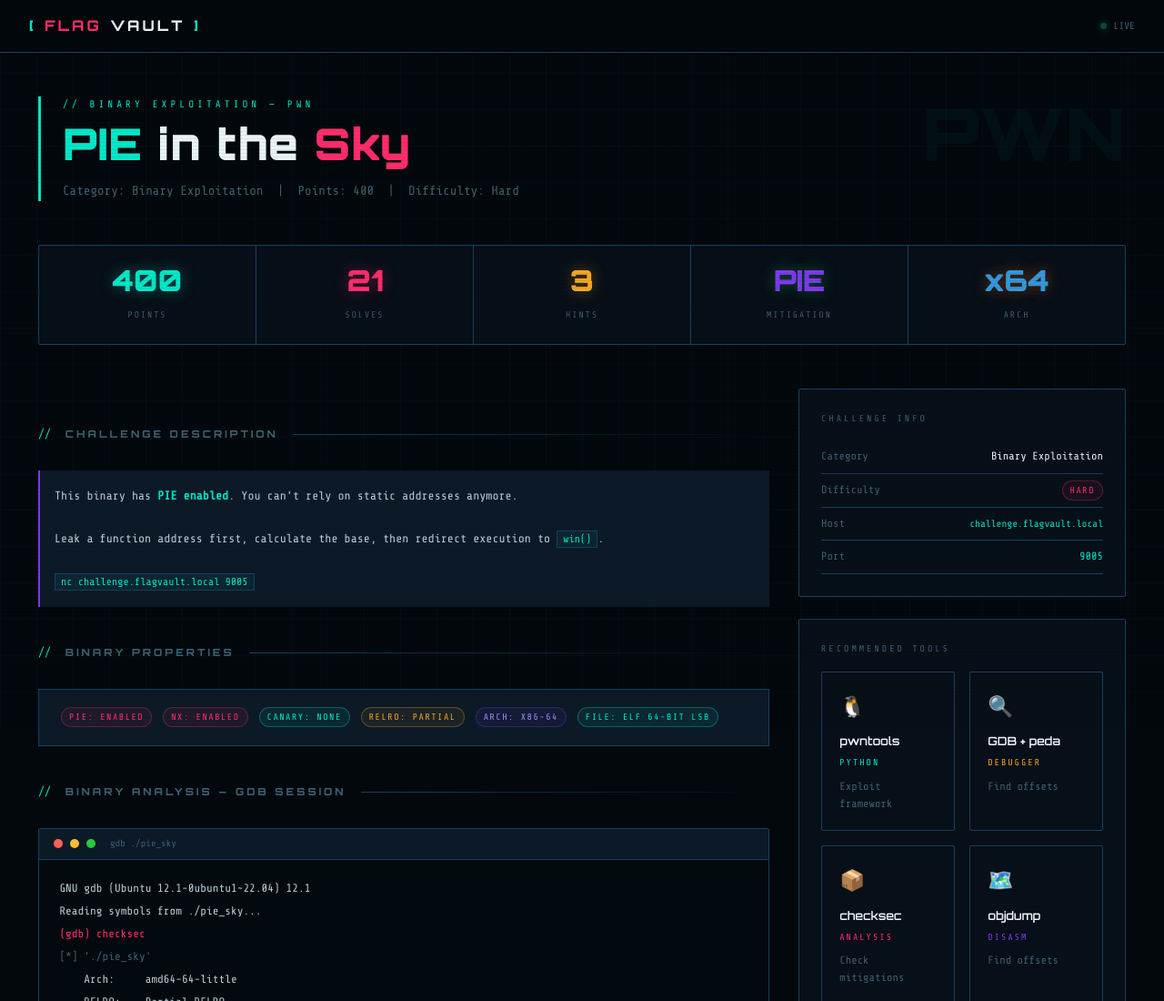
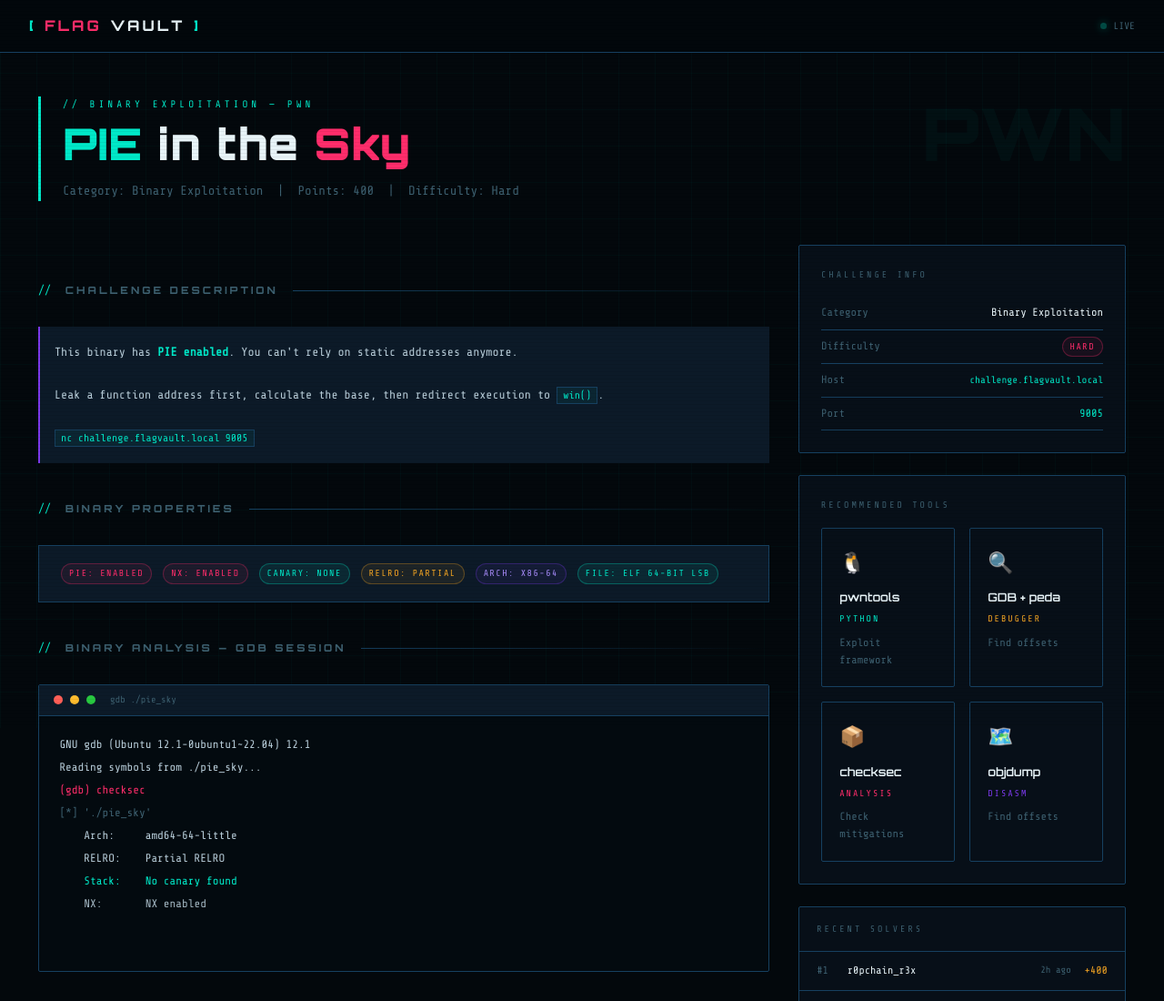
Before and after one commit to harshilcyber2026-ops/PIE-in-the-Sky, a plain HTML site: page index.html in a window 1280 px wide. Shown: the top 1100 px of the page at 91% size. Drawn offline with nearby package versions, Linux system fonts and the light colour scheme.

Commit message:
Update index.html

```diff
--- a/index.html
+++ b/index.html
@@ -32,30 +32,6 @@
       <span class="hl">PIE</span> in the <span class="hl2">Sky</span>
     </h1>
     <p class="page-desc">Category: Binary Exploitation &nbsp;|&nbsp; Points: 400 &nbsp;|&nbsp; Difficulty: Hard</p>
-  </div>
-
-  <!-- STATS STRIP -->
-  <div class="stats-strip">
-    <div class="stat-box">
-      <span class="stat-val">400</span>
-      <span class="stat-label">Points</span>
-    </div>
-    <div class="stat-box">
-      <span class="stat-val red">21</span>
-      <span class="stat-label">Solves</span>
-    </div>
-    <div class="stat-box">
-      <span class="stat-val amber">3</span>
-      <span class="stat-label">Hints</span>
-    </div>
-    <div class="stat-box">
-      <span class="stat-val green">PIE</span>
-      <span class="stat-label">Mitigation</span>
-    </div>
-    <div class="stat-box">
-      <span class="stat-val ornge">x64</span>
-      <span class="stat-label">Arch</span>
-    </div>
   </div>
 
   <!-- ── MAIN TWO-COLUMN LAYOUT ── -->
```
